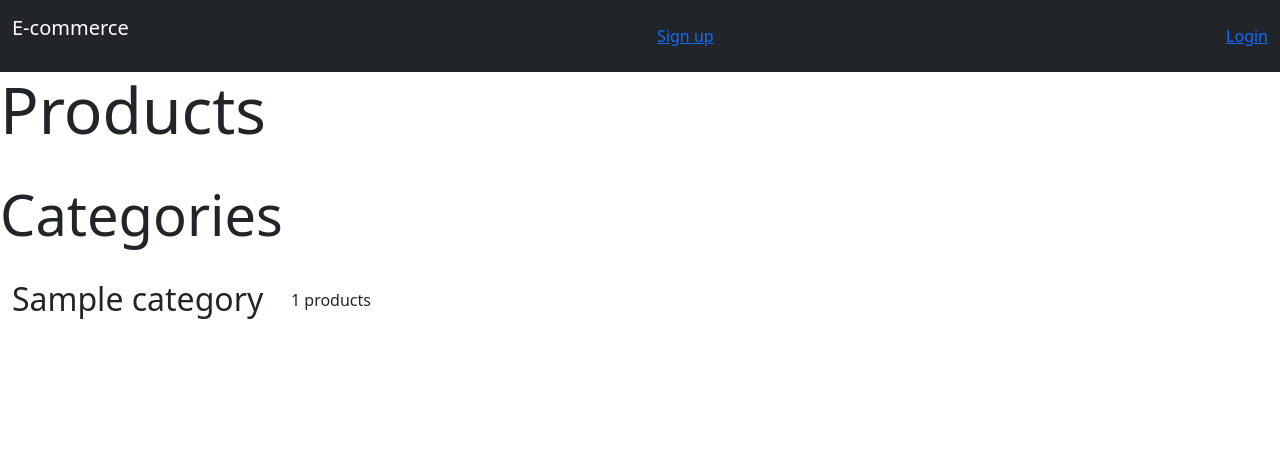
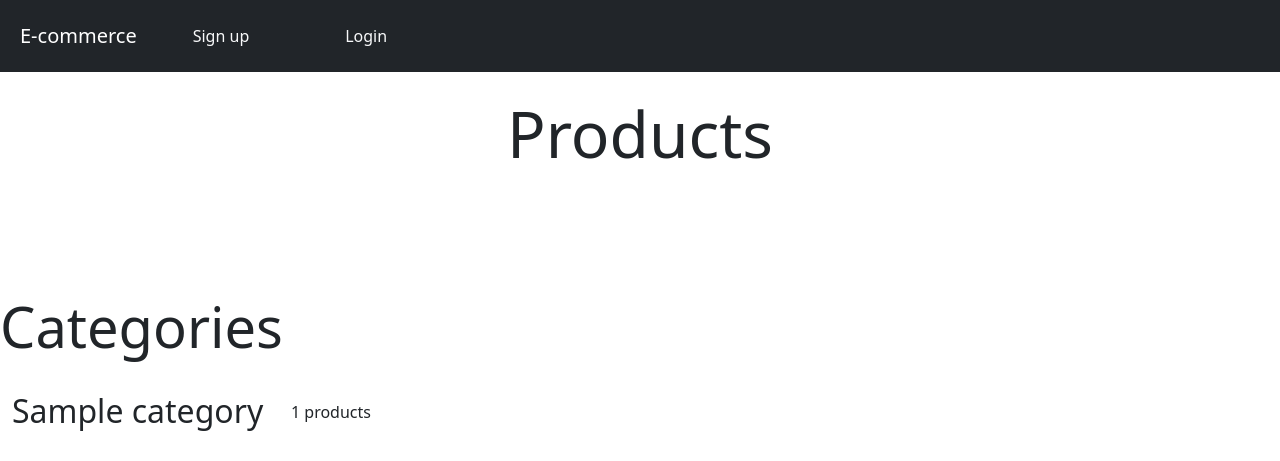
Before and after one commit to qdanq/e-commerce-django, a Django app: page / in a window 1280 px wide. Shown: the top 461 px of the page. Run offline with Django 5.2, Linux system fonts and the light colour scheme; tables that the repository leaves empty hold one stand-in row (values such as "Sample post").

Commit message:
Style navbar, add base.html content.

```diff
--- a/eCommerce/core/templates/index.html
+++ b/eCommerce/core/templates/index.html
@@ -10,22 +10,24 @@
     <link rel="icon" href="./favicon.ico" type="image/x-icon">
   </head>
   <body>
-      <nav class="navbar navbar-expand-lg navbar-dark bg-dark">
+      <nav class="navbar navbar-expand-lg navbar-dark bg-dark fixed-top">
         <div class="container-fluid">
-          <p class="navbar-brand">E-commerce</p>
+          <p class="navbar-brand mx-2 my-2">E-commerce</p>
+        <div class="navbar-collapse">
         {% if request.user.is_authenticated %}
-        <a href="{% url 'item:new' %}" class="">Post new product</a>
-        <a href="{% url 'conversation:inbox' %}">Inbox</a>
+
+        <a href="{% url 'item:new' %}" class="nav-link text-light mx-5">Post new product</a>
+        <a href="{% url 'conversation:inbox' %}" class="nav-link text-light mx-5">Inbox</a>
         {% else %}
-        <a href="{% url 'signup' %}">Sign up</a>
-        <a href="{% url 'login' %}">Login</a>
+        <a href="{% url 'signup' %}" class="nav-link text-light mx-5">Sign up</a>
+        <a href="{% url 'login' %}" class="nav-link text-light mx-5">Login</a>
         {% endif %}
         </div>
       </nav>
     <div>
-      <h1 class="display-3">Products</h1>
+      <h1 class="display-3 py-5 my-5 text-center">Products</h1>
       {% for product in products %}
-        <div class="container card my-5 w-50 g-0 border-secondary">
+        <div class="container card my-4 w-50 g-0 border-secondary">
           <div>
             {% if product.image %}
           <img src="{{ product.image.url }}" class="card-img-top ">
```
Also changed, not shown: eCommerce/core/templates/base.html (+27 -0 lines), eCommerce/core/templates/signup.html (+4 -3 lines).
